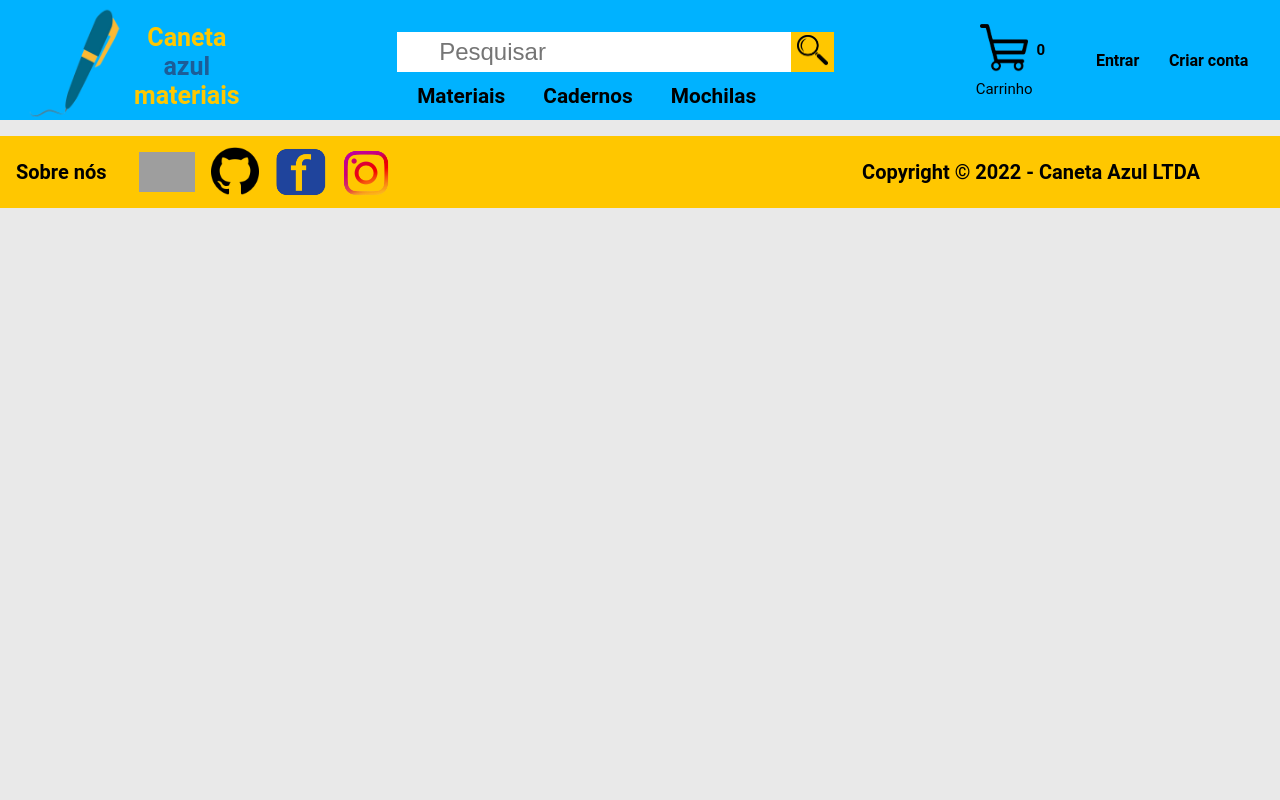
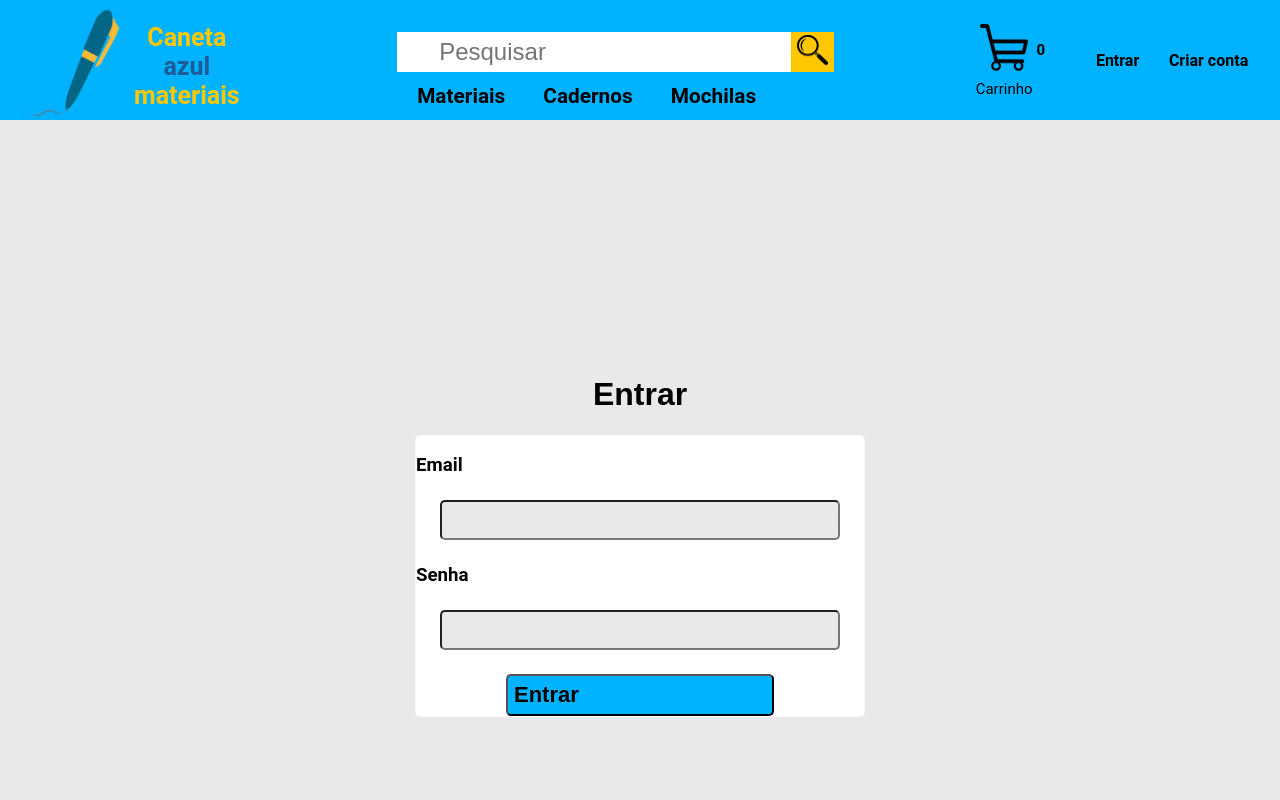
Before and after one commit to kalebhenrique/projeto-final-react, a React (Create React App) app: page /login in a window 1280 px wide. Shown: the top 800 px of the page. Built offline with nearby package versions, Linux system fonts and the light colour scheme; grey boxes are pictures that could not be loaded.

Commit message:
:sparkles: add page login

```diff
--- /dev/null
+++ b/src/pages/login/index.js
@@ -0,0 +1,22 @@
+import { useState } from 'react';
+import { Container } from "./styles"
+
+const LoginPage = () => {
+    const [email, setEmail] = useState('');
+    const [password, setPassword] = useState('');
+
+    return(
+        <Container>
+            <h1>Entrar</h1>
+            <div>
+                <h3>Email</h3>
+                <input onChangeFunction={setEmail} />
+                <h3>Senha</h3>
+                <input onChangeFunction={setPassword} type='password' />
+                <button type='button'>Entrar</button>
+            </div>
+        </Container>
+    )
+}
+
+export default LoginPage
--- /dev/null
+++ b/src/pages/login/styles.js
@@ -0,0 +1,47 @@
+import styled from "styled-components";
+
+export const Container = styled.div`
+    display:flex;
+    justify-content:center;
+    align-items:center;
+    flex-direction:column;
+    height:100vh;
+
+    div {
+        background-color: white;
+        width: 50vw
+        padding: 0.9 rem;
+        border-radius: 5px;
+        border: 1px solid rgba(225, 225, 225, 0.1)
+    }
+
+    h1 {
+        font-family: Ariel, sans-serif;
+        display: flex;
+        margin: 10 auto;
+        text-align:center;
+        color: black
+    }
+
+    input {
+        display: flex;
+        margin: 1.5rem;
+        height: 40px;
+        width: 50vh;
+        border-radius: 5px;
+        background: #E9E9E9
+    }
+
+    button {
+        display: flex;
+        margin: 0 auto;
+        height: 42px;
+        width: 268px;
+        background: #00B2FF;
+        align-items: center;
+        border-radius: 5px;
+        cursor: pointer;
+        font-weight: 700;
+        font-size: 22px;
+    }
+`
--- a/src/routes/index.js
+++ b/src/routes/index.js
@@ -1,12 +1,14 @@
 import { Route, Routes } from 'react-router-dom'
 import Homepage from '../pages/homepage/index.js'
 import Products from '../pages/product_page/index.js'
+import LoginPage from '../pages/login/index.js'
 
 const MyRoutes = () => {
     return(
             <Routes>
                 <Route path='/' element={<Homepage/>} />
                 <Route path='/products' element={<Products/>} />
+                <Route path="/login" element={<LoginPage/>} />
             </Routes>
     )
 }
```
